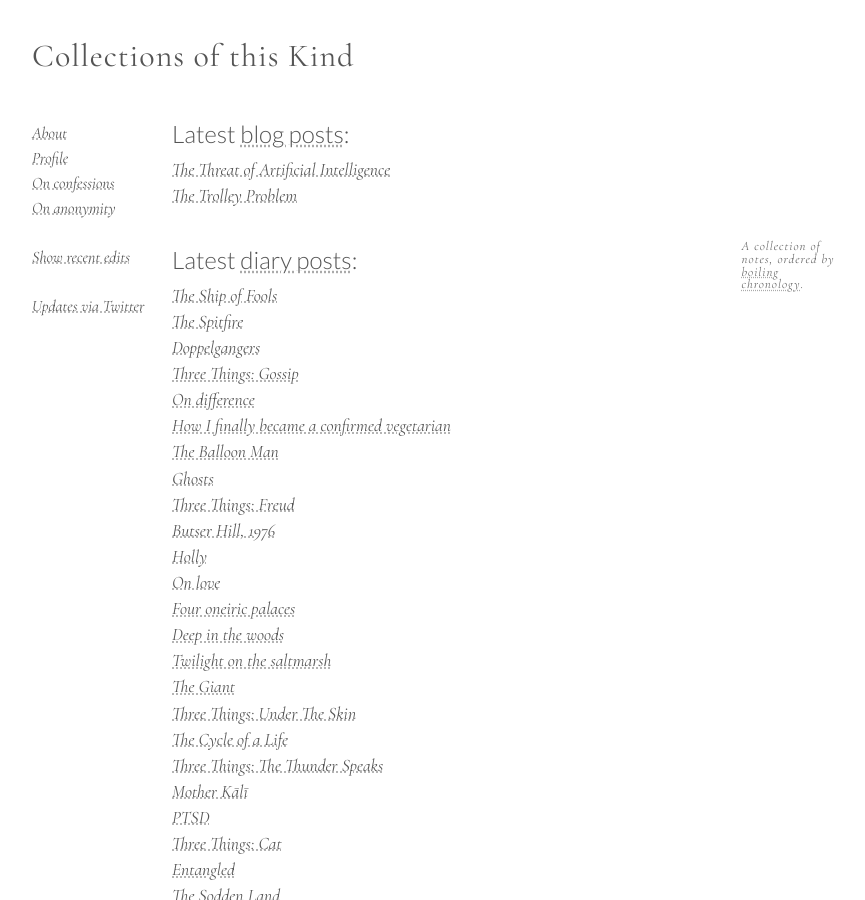
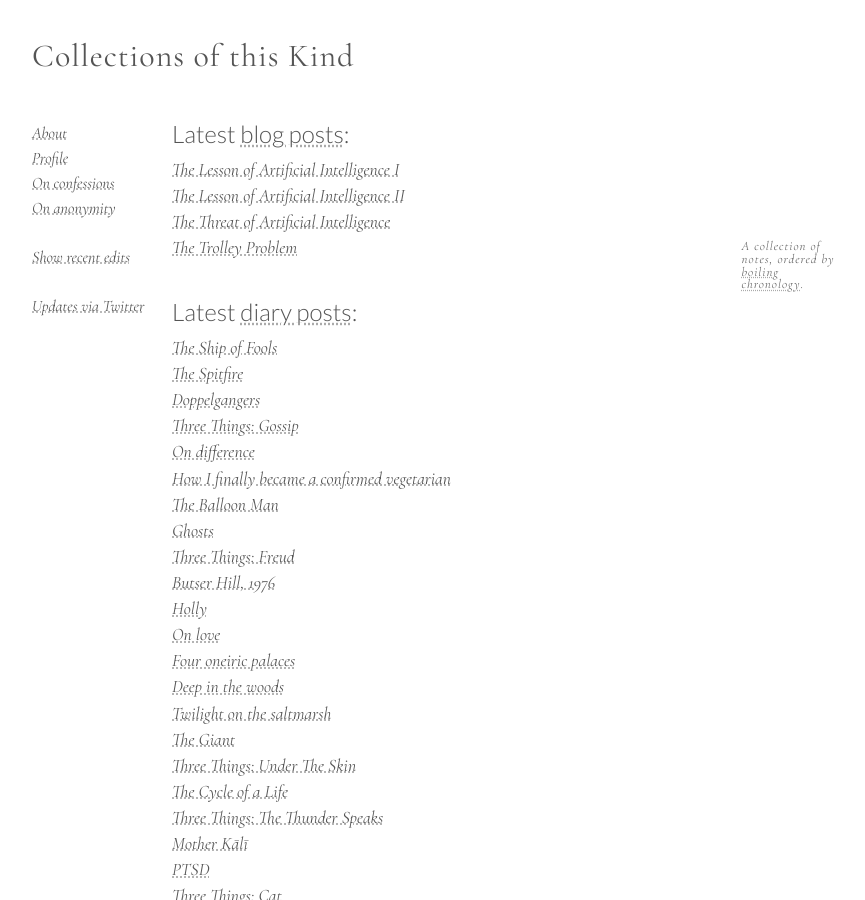
Before and after one commit to CollectionsOfThisKind/collectionsofthiskind.github.io, a Jekyll site: the page built from index.html, in a window 1280 px wide and 900 px high. Shown: the whole window, without its empty margins (78-943 px from the left). Built offline with Jekyll 4.4.1, drawn with Linux system fonts in a browser that asks for light colours.

Commit message:
Add files via upload

```diff
--- a/index.html
+++ b/index.html
@@ -34,6 +34,8 @@ A collection of notes, ordered by <a href="/pages/about/boiling.html">boiling ch
 <h2 name="blog">Latest <a href="/pages/blog/index.html">blog posts</a>:</h2>
 
 <ul class="new">
+<li><a href="pages/blog/ai2.html">The Lesson of Artificial Intelligence I</a></li>
+<li><a href="pages/blog/ai3.html">The Lesson of Artificial Intelligence II</a></li>
 <li><a href="pages/blog/ai.html">The Threat of Artificial Intelligence</a></li>
 <li><a href="pages/blog/sacrifice.html">The Trolley Problem</a></li>
 </ul>
```
